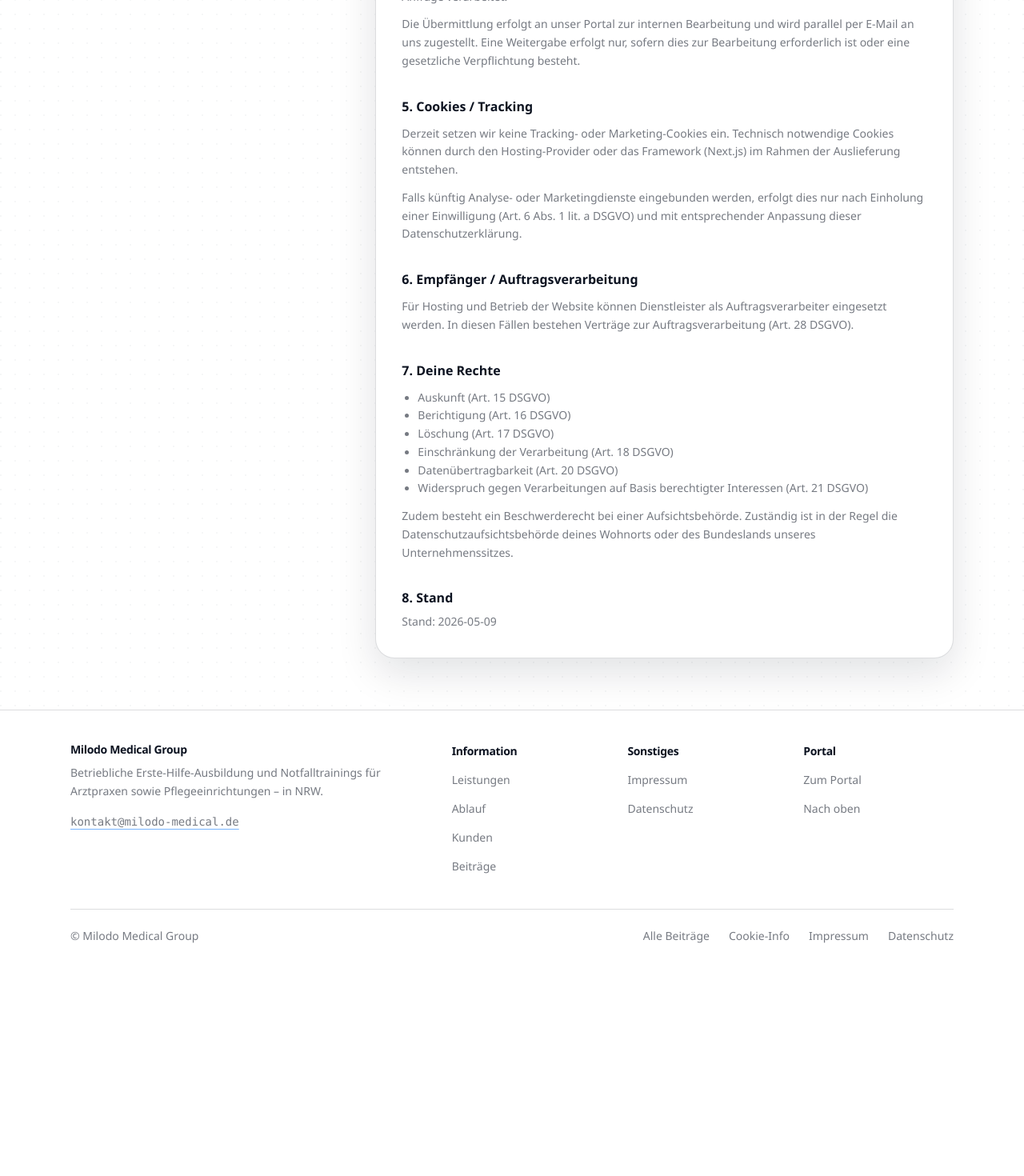
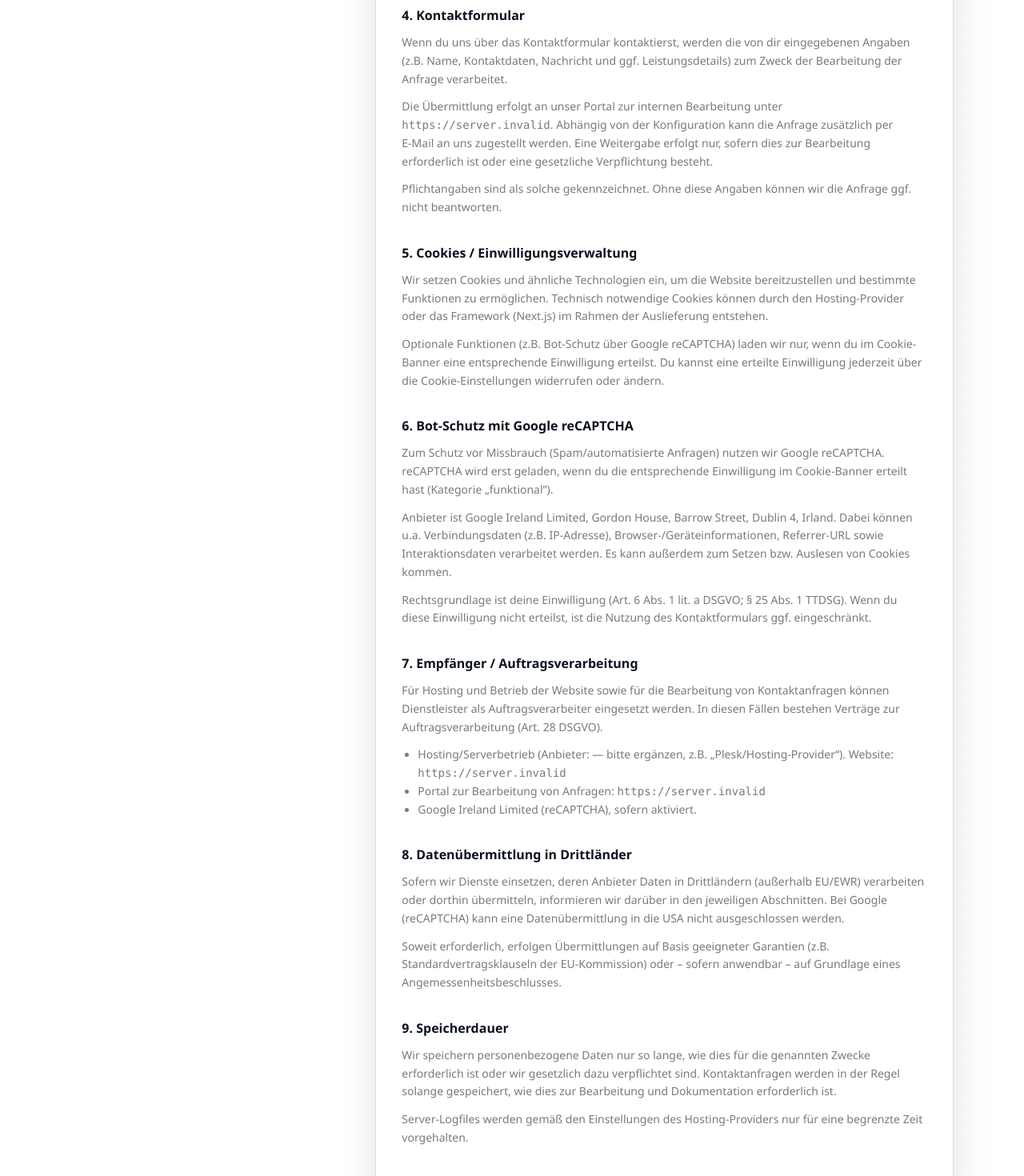
Before and after one commit to freddykamhol/milodo-medical, a Next.js app: page /datenschutz in a window 1280 px wide. Shown: the part 1120-2590 px from the top of the page at 80% size. Before the commit the page ends 2341 px from the top, so only its background shows below. Built offline with nearby package versions, Linux system fonts and the light colour scheme; no server answers.

Commit message:
Expand privacy policy (portal, cookies, recaptcha)

```diff
--- a/src/app/datenschutz/page.tsx
+++ b/src/app/datenschutz/page.tsx
@@ -7,6 +7,8 @@ export const revalidate = 0;
 export default function DatenschutzPage() {
   const legal = legalEntityFromEnv();
   const lastUpdated = String(process.env.NEXT_PUBLIC_PRIVACY_LAST_UPDATED ?? "").trim() || "—";
+  const portalUrl = (process.env.NEXT_PUBLIC_PORTAL_URL ?? "https://app.milodo-medical.de").replace(/\/+$/g, "");
+  const siteUrl = (process.env.NEXT_PUBLIC_SITE_URL ?? "").trim() || "—";
 
   return (
     <LegalPage
@@ -17,8 +19,11 @@ export default function DatenschutzPage() {
         { href: "#zwecke", label: "Zwecke & Rechtsgrundlagen" },
         { href: "#logs", label: "Server-Logfiles" },
         { href: "#kontakt", label: "Kontaktformular" },
-        { href: "#cookies", label: "Cookies/Tracking" },
+        { href: "#cookies", label: "Cookies/Einwilligung" },
+        { href: "#recaptcha", label: "reCAPTCHA" },
         { href: "#empfaenger", label: "Empfänger" },
+        { href: "#drittland", label: "Drittlandtransfer" },
+        { href: "#speicher", label: "Speicherdauer" },
         { href: "#rechte", label: "Deine Rechte" },
         { href: "#stand", label: "Stand" },
       ]}
@@ -46,14 +51,22 @@ export default function DatenschutzPage() {
 
       <section id="zwecke" className="grid gap-3 text-sm leading-relaxed text-[color:var(--muted)]">
         <h2 className="text-base font-semibold text-[var(--foreground)]">2. Zwecke und Rechtsgrundlagen</h2>
+        <p>
+          Wir verarbeiten personenbezogene Daten nur, soweit dies erforderlich ist. Die wichtigsten Zwecke und
+          Rechtsgrundlagen sind:
+        </p>
         <ul className="list-disc pl-5">
           <li>
             Bereitstellung der Website, IT-Sicherheit und Fehleranalyse (Art. 6 Abs. 1 lit. f DSGVO – berechtigtes
             Interesse).
           </li>
           <li>
-            Kontaktaufnahme per Kontaktformular / E-Mail zur Bearbeitung von Anfragen (Art. 6 Abs. 1 lit. b DSGVO
-            vorvertragliche Maßnahmen bzw. Art. 6 Abs. 1 lit. f DSGVO).
+            Kontaktaufnahme und Bearbeitung von Anfragen (Art. 6 Abs. 1 lit. b DSGVO – vorvertragliche Maßnahmen / Vertrag
+            bzw. Art. 6 Abs. 1 lit. f DSGVO).
+          </li>
+          <li>
+            Einwilligungen (z.B. Laden optionaler Funktionen wie Bot-Schutz) (Art. 6 Abs. 1 lit. a DSGVO; für das Setzen
+            von Cookies/ähnlichen Technologien zusätzlich § 25 TTDSG).
           </li>
         </ul>
       </section>
@@ -78,34 +91,94 @@ export default function DatenschutzPage() {
           Kontaktdaten, Nachricht und ggf. Leistungsdetails) zum Zweck der Bearbeitung der Anfrage verarbeitet.
         </p>
         <p>
-          Die Übermittlung erfolgt an unser Portal zur internen Bearbeitung und wird parallel per E‑Mail an uns
-          zugestellt. Eine Weitergabe erfolgt nur, sofern dies zur Bearbeitung erforderlich ist oder eine gesetzliche
-          Verpflichtung besteht.
+          Die Übermittlung erfolgt an unser Portal zur internen Bearbeitung unter{" "}
+          <span className="font-mono">{portalUrl}</span>. Abhängig von der Konfiguration kann die Anfrage zusätzlich per
+          E‑Mail an uns zugestellt werden. Eine Weitergabe erfolgt nur, sofern dies zur Bearbeitung erforderlich ist oder
+          eine gesetzliche Verpflichtung besteht.
+        </p>
+        <p>
+          Pflichtangaben sind als solche gekennzeichnet. Ohne diese Angaben können wir die Anfrage ggf. nicht
+          beantworten.
         </p>
       </section>
 
       <section id="cookies" className="grid gap-3 text-sm leading-relaxed text-[color:var(--muted)]">
-        <h2 className="text-base font-semibold text-[var(--foreground)]">5. Cookies / Tracking</h2>
+        <h2 className="text-base font-semibold text-[var(--foreground)]">5. Cookies / Einwilligungsverwaltung</h2>
         <p>
-          Derzeit setzen wir keine Tracking- oder Marketing-Cookies ein. Technisch notwendige Cookies können durch den
-          Hosting-Provider oder das Framework (Next.js) im Rahmen der Auslieferung entstehen.
+          Wir setzen Cookies und ähnliche Technologien ein, um die Website bereitzustellen und bestimmte Funktionen zu
+          ermöglichen. Technisch notwendige Cookies können durch den Hosting-Provider oder das Framework (Next.js) im
+          Rahmen der Auslieferung entstehen.
         </p>
         <p>
-          Falls künftig Analyse- oder Marketingdienste eingebunden werden, erfolgt dies nur nach Einholung einer
-          Einwilligung (Art. 6 Abs. 1 lit. a DSGVO) und mit entsprechender Anpassung dieser Datenschutzerklärung.
+          Optionale Funktionen (z.B. Bot-Schutz über Google reCAPTCHA) laden wir nur, wenn du im Cookie-Banner eine
+          entsprechende Einwilligung erteilst. Du kannst eine erteilte Einwilligung jederzeit über die Cookie‑Einstellungen
+          widerrufen oder ändern.
+        </p>
+      </section>
+
+      <section id="recaptcha" className="grid gap-3 text-sm leading-relaxed text-[color:var(--muted)]">
+        <h2 className="text-base font-semibold text-[var(--foreground)]">6. Bot-Schutz mit Google reCAPTCHA</h2>
+        <p>
+          Zum Schutz vor Missbrauch (Spam/automatisierte Anfragen) nutzen wir Google reCAPTCHA. reCAPTCHA wird erst
+          geladen, wenn du die entsprechende Einwilligung im Cookie‑Banner erteilt hast (Kategorie „funktional“).
+        </p>
+        <p>
+          Anbieter ist Google Ireland Limited, Gordon House, Barrow Street, Dublin 4, Irland. Dabei können u.a.
+          Verbindungsdaten (z.B. IP-Adresse), Browser-/Geräteinformationen, Referrer-URL sowie Interaktionsdaten
+          verarbeitet werden. Es kann außerdem zum Setzen bzw. Auslesen von Cookies kommen.
+        </p>
+        <p>
+          Rechtsgrundlage ist deine Einwilligung (Art. 6 Abs. 1 lit. a DSGVO; § 25 Abs. 1 TTDSG). Wenn du diese
+          Einwilligung nicht erteilst, ist die Nutzung des Kontaktformulars ggf. eingeschränkt.
         </p>
       </section>
 
       <section id="empfaenger" className="grid gap-3 text-sm leading-relaxed text-[color:var(--muted)]">
-        <h2 className="text-base font-semibold text-[var(--foreground)]">6. Empfänger / Auftragsverarbeitung</h2>
+        <h2 className="text-base font-semibold text-[var(--foreground)]">7. Empfänger / Auftragsverarbeitung</h2>
         <p>
-          Für Hosting und Betrieb der Website können Dienstleister als Auftragsverarbeiter eingesetzt werden. In diesen
-          Fällen bestehen Verträge zur Auftragsverarbeitung (Art. 28 DSGVO).
+          Für Hosting und Betrieb der Website sowie für die Bearbeitung von Kontaktanfragen können Dienstleister als
+          Auftragsverarbeiter eingesetzt werden. In diesen Fällen bestehen Verträge zur Auftragsverarbeitung (Art. 28
+          DSGVO).
+        </p>
+        <ul className="list-disc pl-5">
+          <li>
+            Hosting/Serverbetrieb (Anbieter: — bitte ergänzen, z.B. „Plesk/Hosting-Provider“). Website:{" "}
+            <span className="font-mono">{siteUrl}</span>
+          </li>
+          <li>
+            Portal zur Bearbeitung von Anfragen: <span className="font-mono">{portalUrl}</span>
+          </li>
+          <li>Google Ireland Limited (reCAPTCHA), sofern aktiviert.</li>
+        </ul>
+      </section>
+
+      <section id="drittland" className="grid gap-3 text-sm leading-relaxed text-[color:var(--muted)]">
+        <h2 className="text-base font-semibold text-[var(--foreground)]">8. Datenübermittlung in Drittländer</h2>
+        <p>
+          Sofern wir Dienste einsetzen, deren Anbieter Daten in Drittländern (außerhalb EU/EWR) verarbeiten oder dorthin
+          übermitteln, informieren wir darüber in den jeweiligen Abschnitten. Bei Google (reCAPTCHA) kann eine
+          Datenübermittlung in die USA nicht ausgeschlossen werden.
+        </p>
+        <p>
+          Soweit erforderlich, erfolgen Übermittlungen auf Basis geeigneter Garantien (z.B. Standardvertragsklauseln der
+          EU‑Kommission) oder – sofern anwendbar – auf Grundlage eines Angemessenheitsbeschlusses.
+        </p>
+      </section>
+
+      <section id="speicher" className="grid gap-3 text-sm leading-relaxed text-[color:var(--muted)]">
+        <h2 className="text-base font-semibold text-[var(--foreground)]">9. Speicherdauer</h2>
+        <p>
+          Wir speichern personenbezogene Daten nur so lange, wie dies für die genannten Zwecke erforderlich ist oder wir
+          gesetzlich dazu verpflichtet sind. Kontaktanfragen werden in der Regel solange gespeichert, wie dies zur
+          Bearbeitung und Dokumentation erforderlich ist.
+        </p>
+        <p>
+          Server-Logfiles werden gemäß den Einstellungen des Hosting-Providers nur für eine begrenzte Zeit vorgehalten.
         </p>
       </section>
 
       <section id="rechte" className="grid gap-3 text-sm leading-relaxed text-[color:var(--muted)]">
-        <h2 className="text-base font-semibold text-[var(--foreground)]">7. Deine Rechte</h2>
+        <h2 className="text-base font-semibold text-[var(--foreground)]">10. Deine Rechte</h2>
         <ul className="list-disc pl-5">
           <li>Auskunft (Art. 15 DSGVO)</li>
           <li>Berichtigung (Art. 16 DSGVO)</li>
@@ -115,13 +188,17 @@ export default function DatenschutzPage() {
           <li>Widerspruch gegen Verarbeitungen auf Basis berechtigter Interessen (Art. 21 DSGVO)</li>
         </ul>
         <p>
+          Wenn du uns eine Einwilligung erteilt hast, kannst du diese jederzeit mit Wirkung für die Zukunft widerrufen.
+          Die Rechtmäßigkeit der bis zum Widerruf erfolgten Verarbeitung bleibt unberührt.
+        </p>
+        <p>
           Zudem besteht ein Beschwerderecht bei einer Aufsichtsbehörde. Zuständig ist in der Regel die
           Datenschutzaufsichtsbehörde deines Wohnorts oder des Bundeslands unseres Unternehmenssitzes.
         </p>
       </section>
 
       <section id="stand" className="grid gap-2 text-sm leading-relaxed text-[color:var(--muted)]">
-        <h2 className="text-base font-semibold text-[var(--foreground)]">8. Stand</h2>
+        <h2 className="text-base font-semibold text-[var(--foreground)]">11. Stand</h2>
         <p>Stand: {lastUpdated}</p>
       </section>
     </LegalPage>
```
